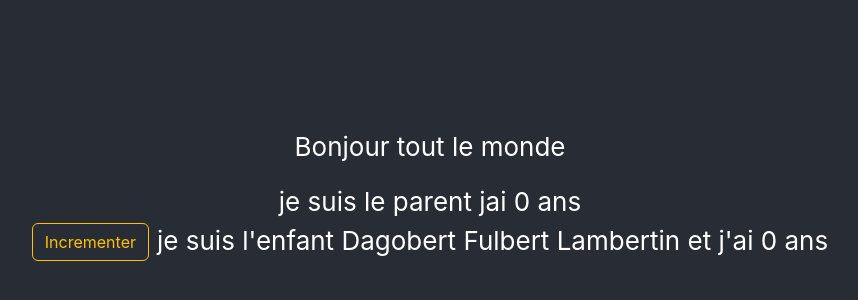
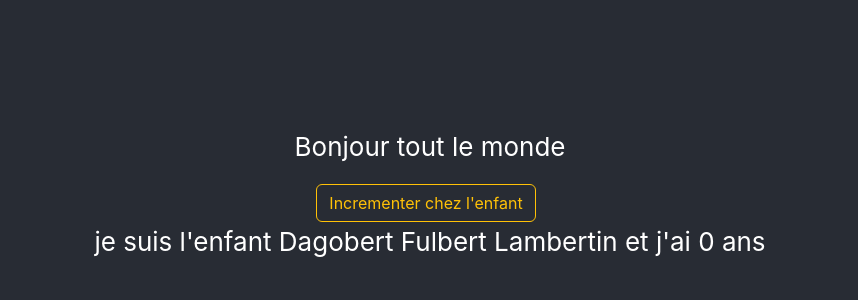
Before and after one commit to 225junior/lab1, a React (Create React App) app: page / in a window 1280 px wide. Shown: the part 206-506 px from the top of the page, without its empty margins (210-1068 px from the left). Built offline with nearby package versions, Linux system fonts and the light colour scheme.

Commit message:
le parent exécute une fonction chez l'enfant

```diff
--- /dev/null
+++ b/src/chanel.ts
@@ -0,0 +1,3 @@
+export interface ChildFunc{
+    exec?:()=>void
+}
--- a/src/enfant.tsx
+++ b/src/enfant.tsx
@@ -1,21 +1,24 @@
 import React from "react"
+import { ChildFunc } from "./chanel"
 
 type Props = {
     nom: string,
     prenoms?:string,
-    updateParent: ()=>void
+    func:ChildFunc
 }
 export const Enfant = (entant : Props) => {
     const [counter, setCounter] = React.useState(0)
 
+
     const Incrementer = () => {
-        entant.updateParent()
+        setCounter(prev => prev + 1)
     }
+
+    entant.func.exec = Incrementer
 
     console.log("chargement de enfant");
     return (
         <div>
-            <button className="btn btn-outline-warning me-2" onClick={Incrementer}>Incrementer</button>
             je suis l'enfant {entant.nom} {entant.prenoms} et j'ai {counter} ans
         </div>
     )
--- a/src/parent.tsx
+++ b/src/parent.tsx
@@ -1,18 +1,22 @@
 import React from "react"
+import { ChildFunc } from "./chanel"
 import { Enfant } from "./enfant"
 
 export const Parent = () => {
-    const [counter, setCounter] = React.useState(0)
+
+    const func: ChildFunc = {
+
+    }
+
 
     const Incrementer = () => {
-        setCounter(prev => prev + 1)
+        func.exec && func.exec()
         console.log("chargement du parent");
     }
     return (
         <div>
-            je suis le parent jai {counter} ans
-            <Enfant nom={"Dagobert"} prenoms={"Fulbert Lambertin"} updateParent={Incrementer} />
-
+            <button className="btn btn-outline-warning me-2" onClick={Incrementer}>Incrementer chez l'enfant</button>
+            <Enfant nom={"Dagobert"} prenoms={"Fulbert Lambertin"} func={func} />
         </div>
     )
 }
```
